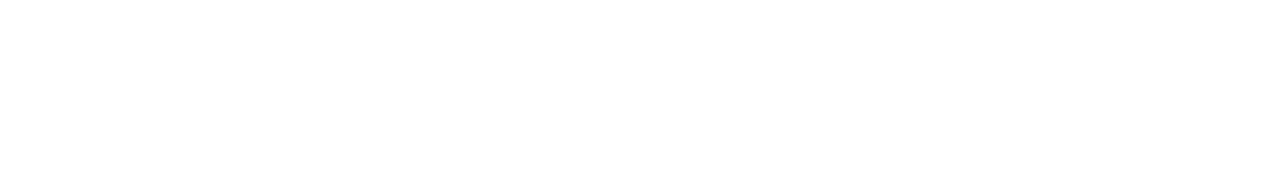
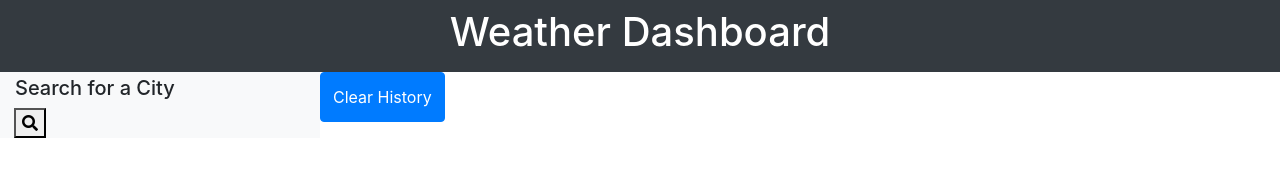
Before and after one commit to johnrob112/weather-dashboard, a plain HTML site: page index.html in a window 1280 px wide. Drawn offline with nearby package versions, Linux system fonts and the light colour scheme.

Commit message:
added weather dashboard header and search for sity section with search and clear history buttons

```diff
--- a/index.html
+++ b/index.html
@@ -4,9 +4,47 @@
     <meta charset="UTF-8">
     <meta http-equiv="X-UA-Compatible" content="IE=edge">
     <meta name="viewport" content="width=device-width, initial-scale=1.0">
+    <link rel="stylesheet" href="https://stackpath.bootstrapcdn.com/bootstrap/4.3.1/css/bootstrap.min.css" crossorigin="anonymous">
+    <link rel="stylesheet" href="https://cdnjs.cloudflare.com/ajax/libs/font-awesome/5.11.2/css/all.min.css">
     <title>Weather Dashboard</title>
 </head>
+
 <body>
+    <header class="container-fluid text-center text-white bg-dark p-2">
+        <h1>Weather Dashboard</h1>
+    </header>
+
+    <div class="container-fluid">
+        <div class="row">
+            <div class="col-lg-3 bg-light">
+                <h5 class="mt-1">Search for a City</h5>
+                <div class="input-group-append">
+                    <button class="btm btm-primary" type="button" id="search-button">
+                        <i class="fas fa-search"></i>
+                    </button>
+                </div>
+            </div>
+            <button class="btn btn-primary mb-3" type="button" id="clear-history">Clear History</button>
+            <form id="history"></form>
+            </div>
+        <div class="col-lg-9">
+            <div class="row mr-0">
+                <div class="col-lg-11 card m-3 d-none" id="today-weather">
+
+                </div>
+            </div>
+        </div>
+
+
+
+
+
+
+    </div>
+
+    <script src="https://code.jquery.com/jquery-3.4.1.min.js"></script>
+    <script src="https://cdnjs.cloudflare.com/ajax/libs/moment.js/2.24.0/moment.min.js"></script>
+    <script src="develop/script.js"></script>
 
 </body>
 </html>
```
